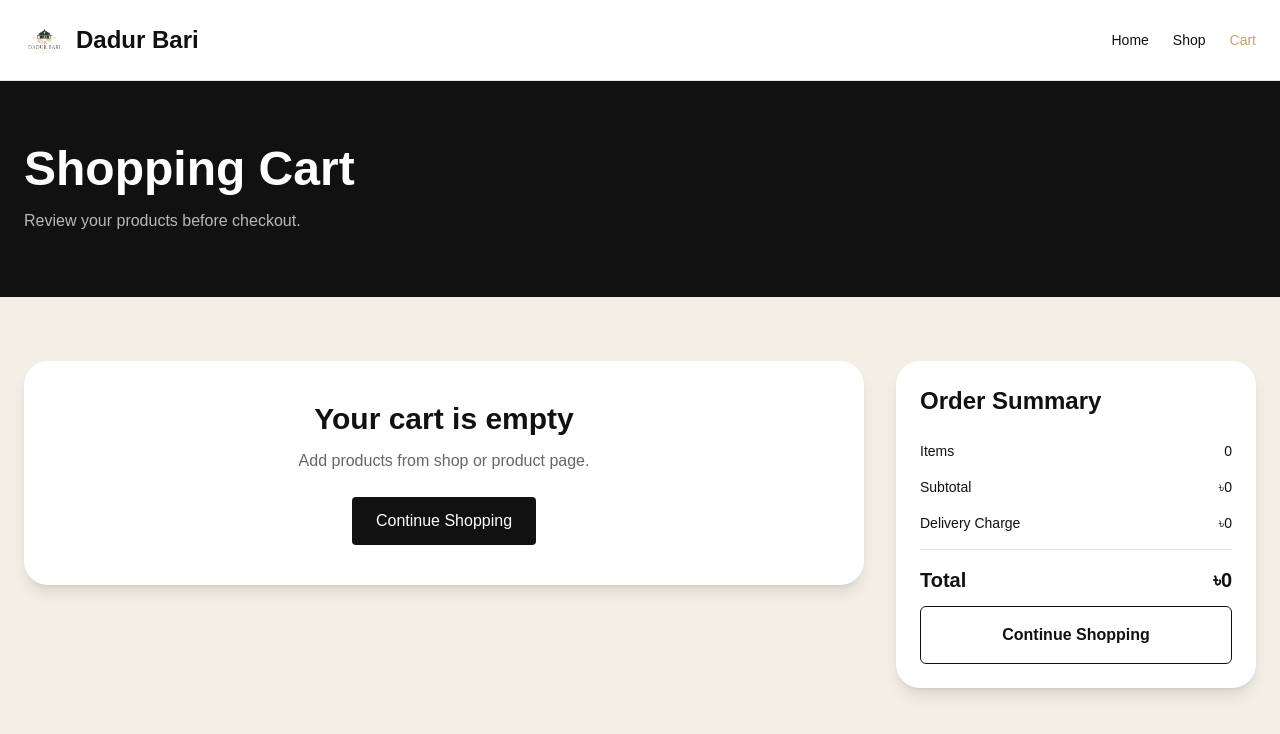
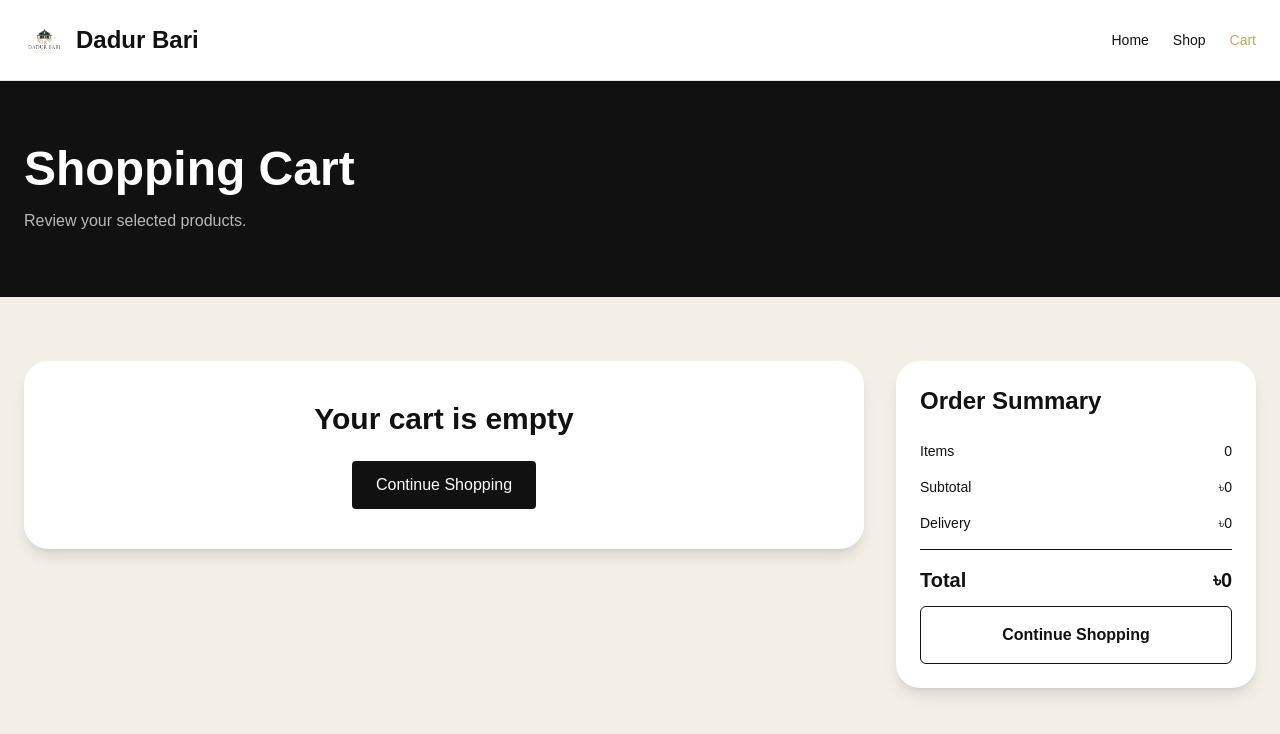
Before and after one commit to shajibhasan5656-cell/dadur-bari-mvp, a Next.js app: page /cart in a window 1280 px wide. Shown: the top 734 px of the page. Built offline with nearby package versions, Linux system fonts and the light colour scheme.

Commit message:
Fix local storage cart flow

```diff
--- a/src/app/cart/page.tsx
+++ b/src/app/cart/page.tsx
@@ -15,7 +15,6 @@ type CartItem = {
 const CART_KEY = "dadur_bari_cart";
 
 function readCart(): CartItem[] {
-  if (typeof window === "undefined") return [];
   try {
     return JSON.parse(localStorage.getItem(CART_KEY) || "[]");
   } catch {
@@ -33,35 +32,31 @@ export default function CartPage() {
 
   useEffect(() => {
     let current = readCart();
-
     const params = new URLSearchParams(window.location.search);
     const product = params.get("product");
 
     if (product) {
-      const name = params.get("name") || "Dadur Bari Product";
-      const category = params.get("category") || "Dadur Bari";
-      const size = params.get("size") || "L";
-      const price = Number(params.get("price") || 0);
+      const nextItem: CartItem = {
+        id: product,
+        name: params.get("name") || "Dadur Bari Product",
+        category: params.get("category") || "Dadur Bari",
+        size: params.get("size") || "L",
+        price: Number(params.get("price") || 0),
+        quantity: 1,
+      };
 
-      const existing = current.find(
-        (item) => item.id === product && item.size === size
+      const found = current.find(
+        (item) => item.id === nextItem.id && item.size === nextItem.size
       );
 
-      if (existing) {
+      if (found) {
         current = current.map((item) =>
-          item.id === product && item.size === size
+          item.id === nextItem.id && item.size === nextItem.size
             ? { ...item, quantity: item.quantity + 1 }
             : item
         );
       } else {
-        current.push({
-          id: product,
-          name,
-          category,
-          size,
-          price,
-          quantity: 1
-        });
+        current = [...current, nextItem];
       }
 
       saveCart(current);
@@ -73,20 +68,19 @@ export default function CartPage() {
   }, []);
 
   const subtotal = useMemo(
-    () => items.reduce((total, item) => total + item.price * item.quantity, 0),
+    () => items.reduce((sum, item) => sum + item.price * item.quantity, 0),
     [items]
   );
 
   const deliveryCharge = items.length ? 100 : 0;
   const total = subtotal + deliveryCharge;
 
-  function updateQuantity(id: string, size: string, quantity: number) {
+  function setQuantity(id: string, size: string, quantity: number) {
     const next = items.map((item) =>
       item.id === id && item.size === size
         ? { ...item, quantity: Math.max(1, quantity) }
         : item
     );
-
     setItems(next);
     saveCart(next);
   }
@@ -97,17 +91,8 @@ export default function CartPage() {
     saveCart(next);
   }
 
-  function clearCart() {
-    setItems([]);
-    saveCart([]);
-  }
-
   if (!loaded) {
-    return (
-      <main className="min-h-screen bg-[#F3EFE6] p-10 text-[#111111]">
-        Loading cart...
-      </main>
-    );
+    return <main className="min-h-screen bg-[#F3EFE6] p-10">Loading...</main>;
   }
 
   return (
@@ -115,20 +100,13 @@ export default function CartPage() {
       <header className="border-b border-black/10 bg-white">
         <div className="mx-auto flex h-20 max-w-7xl items-center justify-between px-6">
           <Link href="/" className="flex items-center gap-3 text-2xl font-bold">
-            <img
-              src="/logo.png"
-              alt="Dadur Bari Logo"
-              className="h-10 w-10 rounded-full object-contain"
-            />
+            <img src="/logo.png" alt="Dadur Bari Logo" className="h-10 w-10 rounded-full object-contain" />
             <span>Dadur Bari</span>
           </Link>
-
           <nav className="flex gap-6 text-sm font-medium">
             <Link href="/">Home</Link>
             <Link href="/shop">Shop</Link>
-            <Link href="/cart" className="text-[#C8A45D]">
-              Cart
-            </Link>
+            <Link href="/cart" className="text-[#C8A45D]">Cart</Link>
           </nav>
         </div>
       </header>
@@ -136,9 +114,7 @@ export default function CartPage() {
       <section className="bg-[#111111] py-16 text-white">
         <div className="mx-auto max-w-7xl px-6">
           <h1 className="text-5xl font-extrabold">Shopping Cart</h1>
-          <p className="mt-4 text-white/70">
-            Review your products before checkout.
-          </p>
+          <p className="mt-4 text-white/70">Review your selected products.</p>
         </div>
       </section>
 
@@ -147,71 +123,27 @@ export default function CartPage() {
           {items.length === 0 ? (
             <div className="rounded-3xl bg-white p-10 text-center shadow-lg">
               <h2 className="text-3xl font-bold">Your cart is empty</h2>
-              <p className="mt-3 text-black/60">
-                Add products from shop or product page.
-              </p>
-              <Link
-                href="/shop"
-                className="mt-6 inline-block rounded bg-[#111111] px-6 py-3 text-white"
-              >
+              <Link href="/shop" className="mt-6 inline-block rounded bg-[#111111] px-6 py-3 text-white">
                 Continue Shopping
               </Link>
             </div>
           ) : (
             items.map((item) => (
-              <div
-                key={`${item.id}-${item.size}`}
-                className="rounded-3xl bg-white p-6 shadow-lg"
-              >
+              <div key={`${item.id}-${item.size}`} className="rounded-3xl bg-white p-6 shadow-lg">
                 <div className="flex flex-col justify-between gap-5 md:flex-row md:items-center">
                   <div>
                     <h2 className="text-2xl font-bold">{item.name}</h2>
-                    <p className="mt-2 text-black/60">
-                      {item.category} Collection / Size {item.size}
-                    </p>
-
+                    <p className="mt-2 text-black/60">{item.category} / Size {item.size}</p>
                     <div className="mt-4 flex items-center gap-3">
-                      <button
-                        type="button"
-                        onClick={() =>
-                          updateQuantity(item.id, item.size, item.quantity - 1)
-                        }
-                        className="rounded border px-4 py-2 font-bold"
-                      >
-                        -
-                      </button>
-
-                      <span className="min-w-8 text-center font-bold">
-                        {item.quantity}
-                      </span>
-
-                      <button
-                        type="button"
-                        onClick={() =>
-                          updateQuantity(item.id, item.size, item.quantity + 1)
-                        }
-                        className="rounded border px-4 py-2 font-bold"
-                      >
-                        +
-                      </button>
+                      <button type="button" onClick={() => setQuantity(item.id, item.size, item.quantity - 1)} className="rounded border px-4 py-2 font-bold">-</button>
+                      <span className="min-w-8 text-center font-bold">{item.quantity}</span>
+                      <button type="button" onClick={() => setQuantity(item.id, item.size, item.quantity + 1)} className="rounded border px-4 py-2 font-bold">+</button>
                     </div>
                   </div>
-
                   <div className="text-left md:text-right">
-                    <p className="text-sm text-black/50">
-                      Unit: ৳{item.price}
-                    </p>
-                    <p className="text-2xl font-bold">
-                      ৳{item.price * item.quantity}
-                    </p>
-
-                    <button
-                      type="button"
-                      onClick={() => removeItem(item.id, item.size)}
-                      className="mt-3 text-sm font-semibold text-red-600"
-                    >
-                      Remove
-                    </button>
+                    <p className="text-sm text-black/50">Unit: ৳{item.price}</p>
+                    <p className="text-2xl font-bold">৳{item.price * item.quantity}</p>
+                    <button type="button" onClick={() => removeItem(item.id, item.size)} className="mt-3 text-sm font-semibold text-red-600">Remove</button>
                   </div>
                 </div>
               </div>
@@ -221,54 +153,20 @@ export default function CartPage() {
 
         <aside className="h-fit rounded-3xl bg-white p-6 shadow-lg">
           <h2 className="text-2xl font-bold">Order Summary</h2>
-
           <div className="mt-6 space-y-4 text-sm">
-            <div className="flex justify-between">
-              <span>Items</span>
-              <span>{items.length}</span>
-            </div>
-
-            <div className="flex justify-between">
-              <span>Subtotal</span>
-              <span>৳{subtotal}</span>
-            </div>
-
-            <div className="flex justify-between">
-              <span>Delivery Charge</span>
-              <span>৳{deliveryCharge}</span>
-            </div>
-
-            <div className="border-t border-black/10 pt-4">
-              <div className="flex justify-between text-xl font-bold">
-                <span>Total</span>
-                <span>৳{total}</span>
-              </div>
-            </div>
+            <div className="flex justify-between"><span>Items</span><span>{items.length}</span></div>
+            <div className="flex justify-between"><span>Subtotal</span><span>৳{subtotal}</span></div>
+            <div className="flex justify-between"><span>Delivery</span><span>৳{deliveryCharge}</span></div>
+            <div className="border-t pt-4 flex justify-between text-xl font-bold"><span>Total</span><span>৳{total}</span></div>
           </div>
 
-          {items.length ? (
-            <>
-              <Link
-                href="/checkout"
-                className="mt-6 block rounded-md bg-[#111111] px-6 py-4 text-center font-semibold text-white hover:bg-[#C8A45D] hover:text-[#111111]"
-              >
-                Proceed to Checkout
-              </Link>
+          {items.length > 0 && (
+            <Link href="/checkout" className="mt-6 block rounded-md bg-[#111111] px-6 py-4 text-center font-semibold text-white">
+              Proceed to Checkout
+            </Link>
+          )}
 
-              <button
-                type="button"
-                onClick={clearCart}
-                className="mt-3 w-full rounded-md border border-red-600 px-6 py-4 text-center font-semibold text-red-600"
-              >
-                Clear Cart
-              </button>
-            </>
-          ) : null}
-
-          <Link
-            href="/shop"
-            className="mt-3 block rounded-md border border-[#111111] px-6 py-4 text-center font-semibold hover:bg-[#111111] hover:text-white"
-          >
+          <Link href="/shop" className="mt-3 block rounded-md border border-[#111111] px-6 py-4 text-center font-semibold">
             Continue Shopping
           </Link>
         </aside>
--- /dev/null
+++ b/src/lib/cart-url.ts
@@ -0,0 +1,17 @@
+export function makeCartUrl(input: {
+  slug: string;
+  name: string;
+  price: number;
+  category?: string | null;
+  size?: string;
+}) {
+  const params = new URLSearchParams({
+    product: input.slug,
+    name: input.name,
+    price: String(input.price),
+    category: input.category || "Dadur Bari",
+    size: input.size || "L",
+  });
+
+  return `/cart?${params.toString()}`;
+}
```
Also changed, not shown: src/app/product/[slug]/page.tsx (+11 -2 lines).
